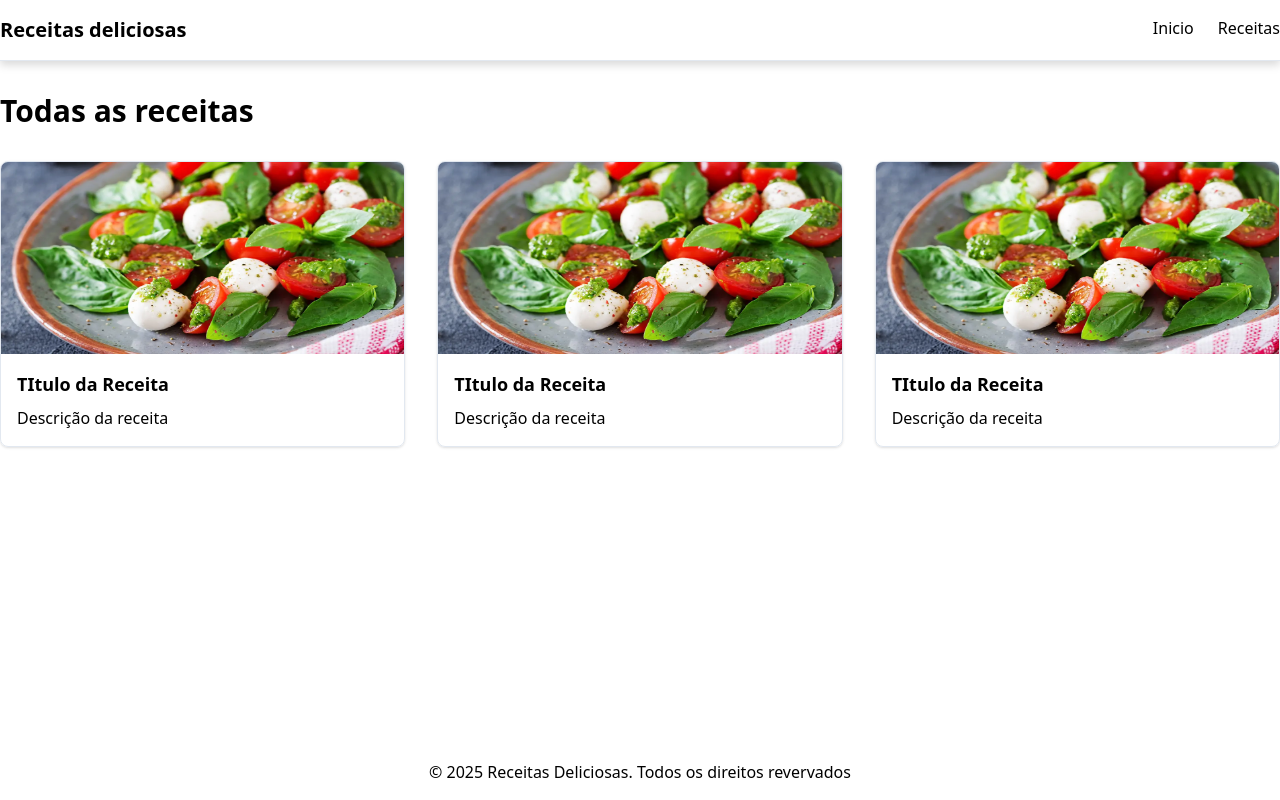
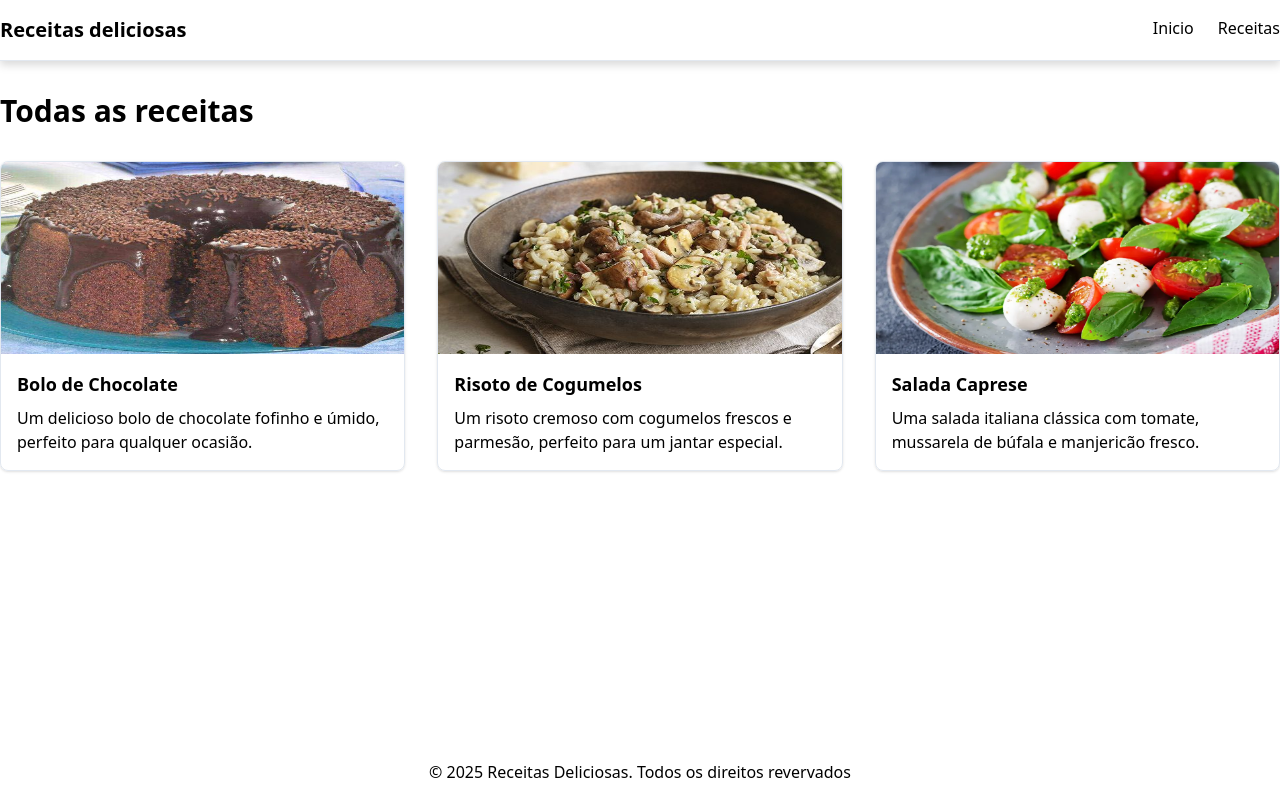
Before and after one commit to Davi-Lorena/receitas-byron, a Next.js app: page /receitas in a window 1280 px wide. Built offline with nearby package versions, Linux system fonts and the light colour scheme.

Commit message:
feat: passando props para os cards de receita

```diff
--- a/src/Components/RecipeCards/index.tsx
+++ b/src/Components/RecipeCards/index.tsx
@@ -1,17 +1,22 @@
+import { Recipe } from "@/lib/data";
 import Image from "next/image";
 import Link from "next/link";
 
-export default function RecipeCard(){
+interface RecipeCardProps {
+    recipe: Recipe
+}
+
+export default function RecipeCard({ recipe }: RecipeCardProps){
     return(
-        <Link href="">
+        <Link href={`/receitas/${recipe.id}`}>
             <div className="border border-slate-200 rounded-lg overflow-hidden shadow-sm hover:shadow-md transition-shadow">
                 <div className="relative h-48 w-full">
-                    <Image src="/receitas/salada-caprese.png" alt="Titulo da receita" fill/>
+                    <Image src={recipe.image} alt={recipe.title}fill/>
 
                 </div>
                 <div className="flex flex-col p-4 gap-2">
-                    <h3 className="text-lg font-bold">TItulo da Receita</h3>
-                    <p>Descrição da receita</p>
+                    <h3 className="text-lg font-bold">{recipe.title}</h3>
+                    <p>{recipe.description}</p>
                 </div>
             </div>
         </Link>
--- a/src/app/receitas/page.tsx
+++ b/src/app/receitas/page.tsx
@@ -8,7 +8,7 @@ export default function ReceitasPage() {
                 <h1 className="text-3xl font-bold">Todas as receitas</h1>
                 <div className="grid grid-cols-3 gap-8 mt-8">
                   {recipes.map((recipe) => (
-                    <RecipeCard />
+                    <RecipeCard key={recipe.id} recipe={recipe}/>
                     ))}
                 </div>
             </div>
```
